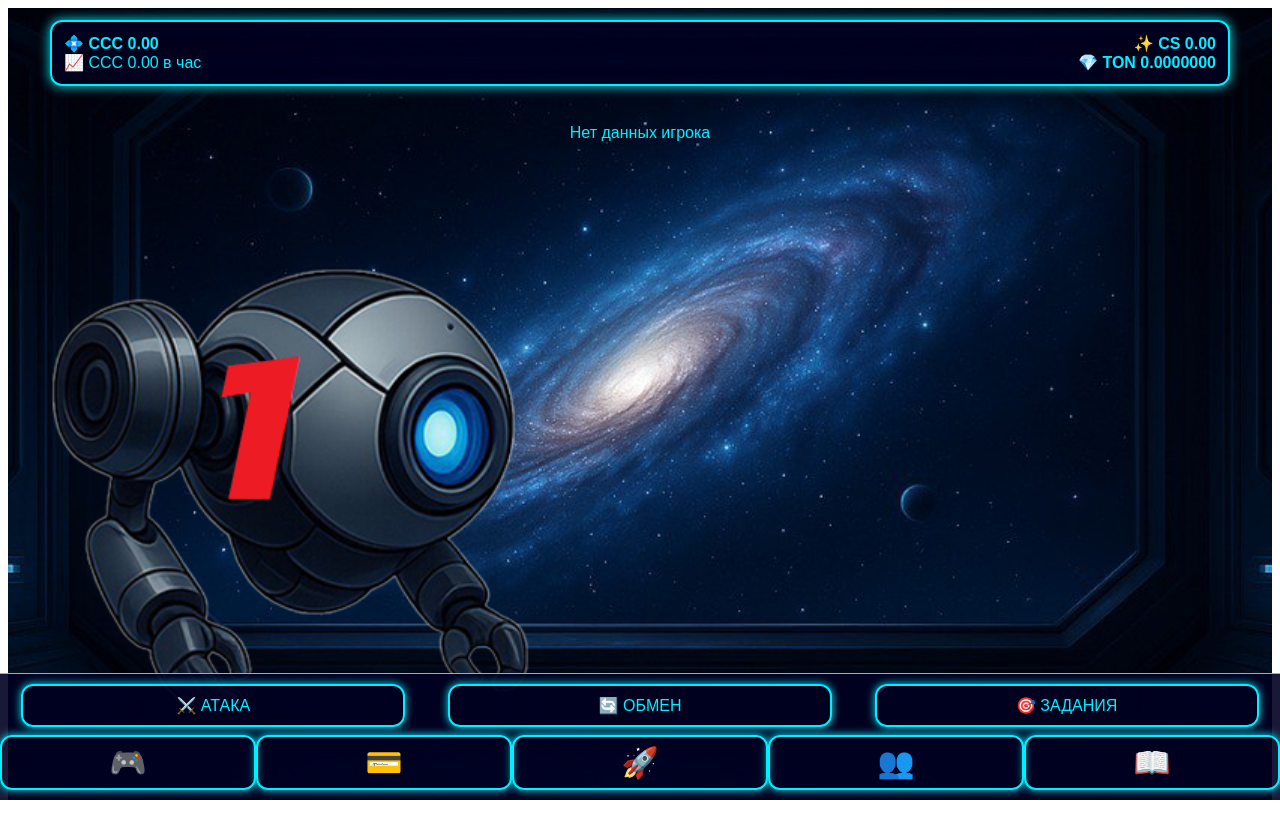
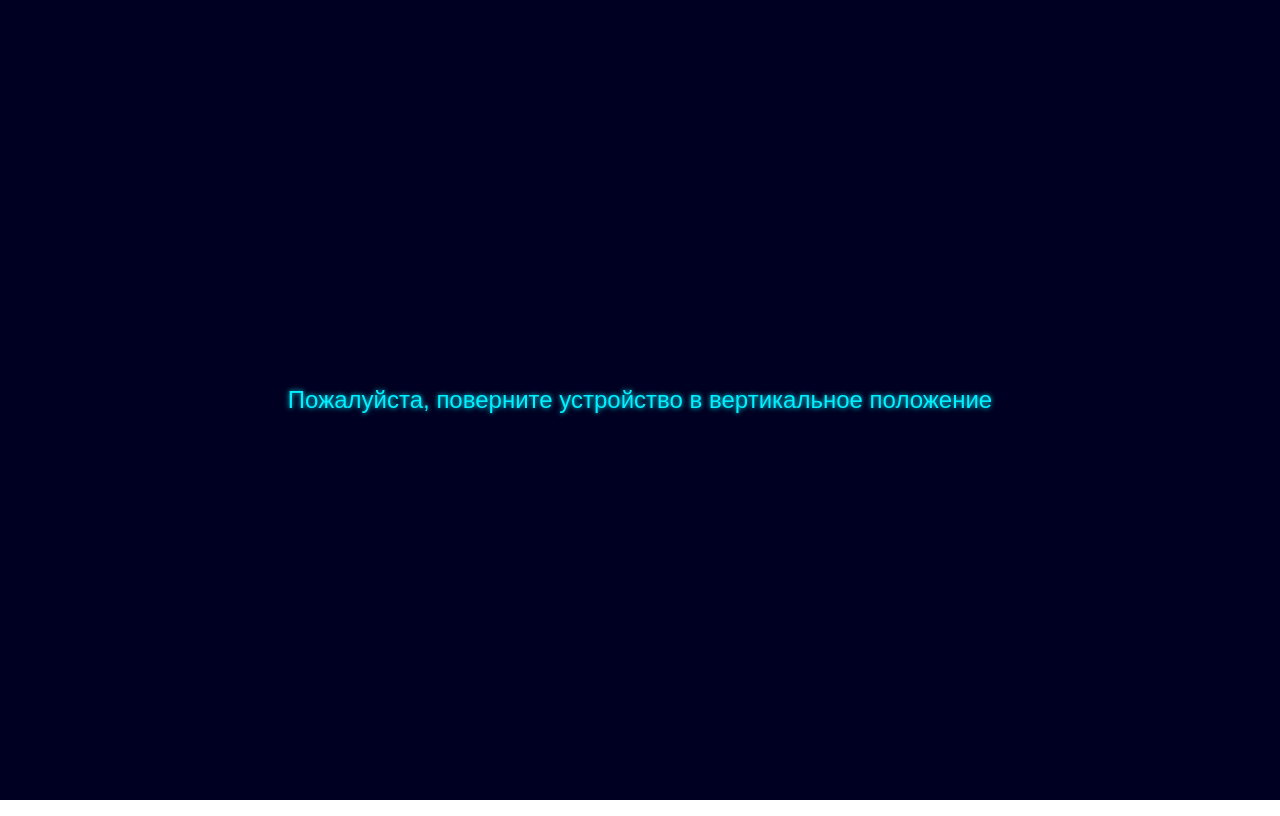
Before and after one commit to exergy01/cosmoclick-frontend, a React (Create React App) app: page /shop in a window 1280 px wide. Built offline with nearby package versions, Linux system fonts and the light colour scheme; what @tonconnect/ui-react would draw is missing.

Commit message:
start page + neon 5+

```diff
--- a/src/App.tsx
+++ b/src/App.tsx
@@ -36,6 +36,16 @@ const AppWithQuery = () => {
 
 const App: React.FC = () => {
   const [showStartPage, setShowStartPage] = useState(true);
+  const [isPortrait, setIsPortrait] = useState(window.innerHeight > window.innerWidth);
+
+  useEffect(() => {
+    const handleResize = () => {
+      setIsPortrait(window.innerHeight > window.innerWidth);
+    };
+
+    window.addEventListener('resize', handleResize);
+    return () => window.removeEventListener('resize', handleResize);
+  }, []);
 
   useEffect(() => {
     const timer = setTimeout(() => {
@@ -49,10 +59,32 @@ const App: React.FC = () => {
     <TonConnectUIProvider manifestUrl="https://cosmoclick-frontend.vercel.app/tonconnect-manifest.json">
       <QueryClientProvider client={queryClient}>
         <PlayerProvider>
-          {showStartPage ? <StartPage /> : (
-            <Router>
-              <AppWithQuery />
-            </Router>
+          {isPortrait ? (
+            showStartPage ? <StartPage /> : (
+              <Router>
+                <AppWithQuery />
+              </Router>
+            )
+          ) : (
+            <div style={{
+              position: 'fixed',
+              top: 0,
+              left: 0,
+              width: '100vw',
+              height: '100vh',
+              backgroundColor: '#000022',
+              display: 'flex',
+              justifyContent: 'center',
+              alignItems: 'center',
+              textAlign: 'center',
+              color: '#00f0ff',
+              fontFamily: 'Arial, sans-serif',
+              fontSize: '1.5rem',
+              textShadow: '0 0 5px #00f0ff',
+              zIndex: 9999,
+            }}>
+              Пожалуйста, поверните устройство в вертикальное положение
+            </div>
           )}
         </PlayerProvider>
       </QueryClientProvider>
--- a/src/pages/StartPage.tsx
+++ b/src/pages/StartPage.tsx
@@ -1,6 +1,6 @@
 import React, { useEffect, useState } from 'react';
 
-const MIN_LOADING_TIME = 6000; // 6 секунд
+const MIN_LOADING_TIME = 5000; // 5 секунд
 
 const StartPage: React.FC = () => {
   const [displayProgress, setDisplayProgress] = useState(0);
@@ -39,7 +39,7 @@ const StartPage: React.FC = () => {
           position: 'absolute',
           width: '100%',
           height: '100%',
-          objectFit: 'cover',
+          objectFit: 'fill',
           zIndex: -1,
         }}
       />
```
